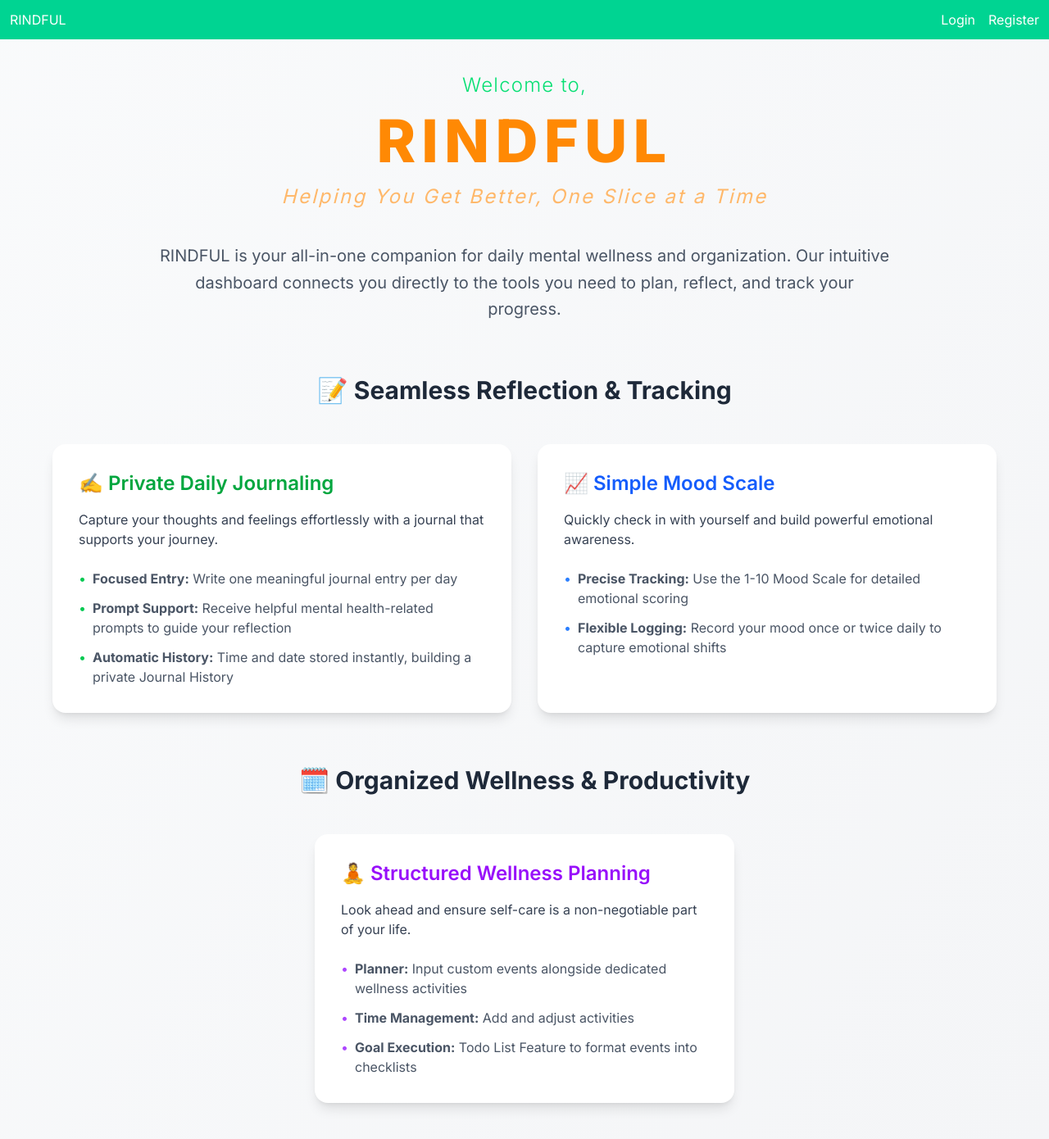
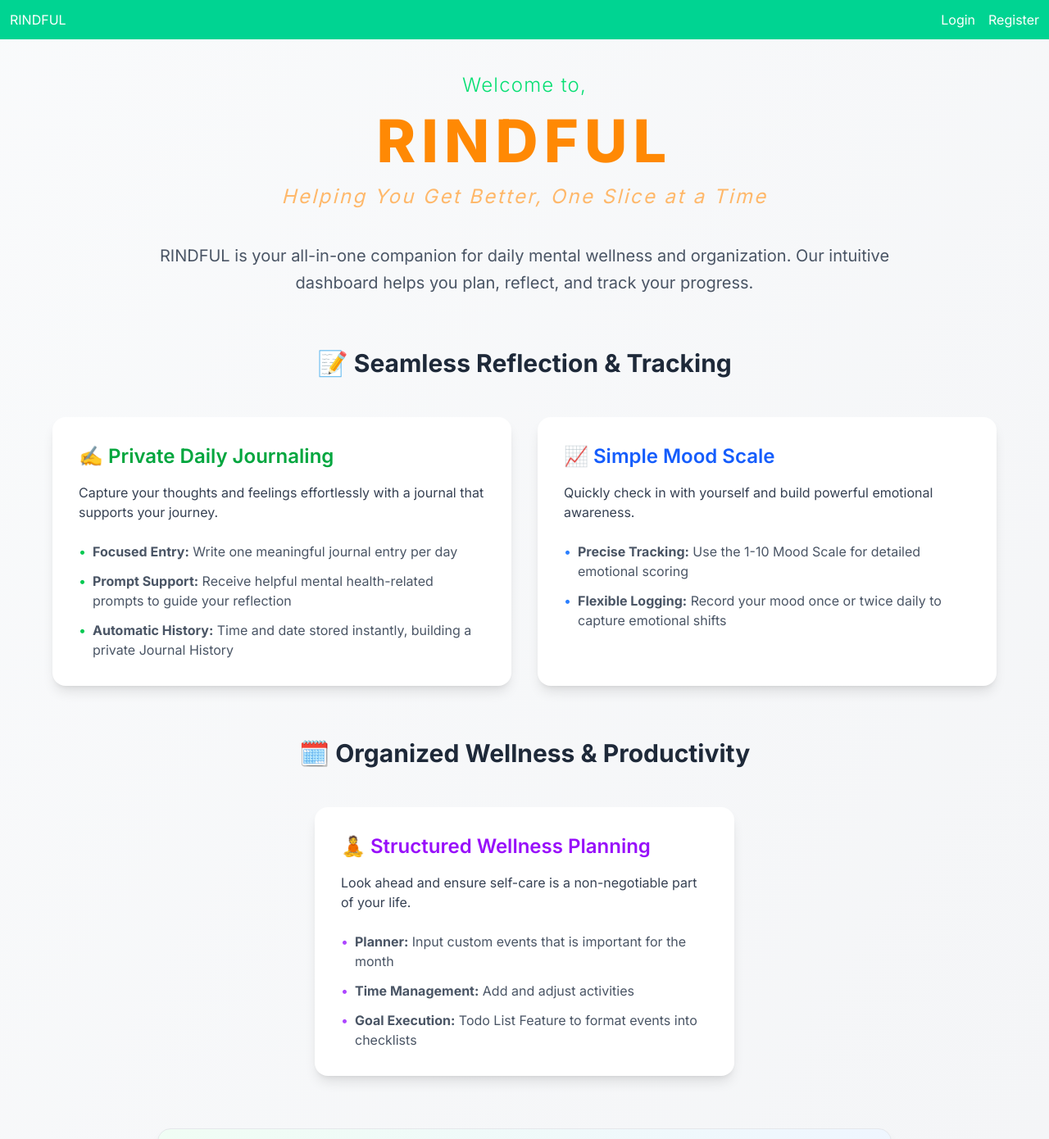
Before and after one commit to Daniel-Pool/RINDFUL, a Next.js app in the folder rindful/: page / in a window 1280 px wide. Shown: the top 1390 px of the page at 82% size. Built offline with nearby package versions, Linux system fonts and the light colour scheme; no server answers.

Commit message:
fixed some wordings

```diff
--- a/rindful/app/page.js
+++ b/rindful/app/page.js
@@ -30,7 +30,7 @@ export default function Home() {
         <div className="max-w-4xl mx-auto mt-8">
           <p className="text-xl text-gray-600 leading-relaxed">
             RINDFUL is your all-in-one companion for daily mental wellness and organization.
-            Our intuitive dashboard connects you directly to the tools you need to plan, reflect, and track your progress.
+            Our intuitive dashboard helps you plan, reflect, and track your progress.
           </p>
         </div>
       </div>
@@ -96,7 +96,7 @@ export default function Home() {
 
               <li className="flex items-start">
                 <span className="text-purple-500 mr-2">•</span>
-                <span><strong>Planner:</strong> Input custom events alongside dedicated wellness activities</span>
+                <span><strong>Planner:</strong> Input custom events that is important for the month</span>
               </li>
 
               <li className="flex items-start">
```
